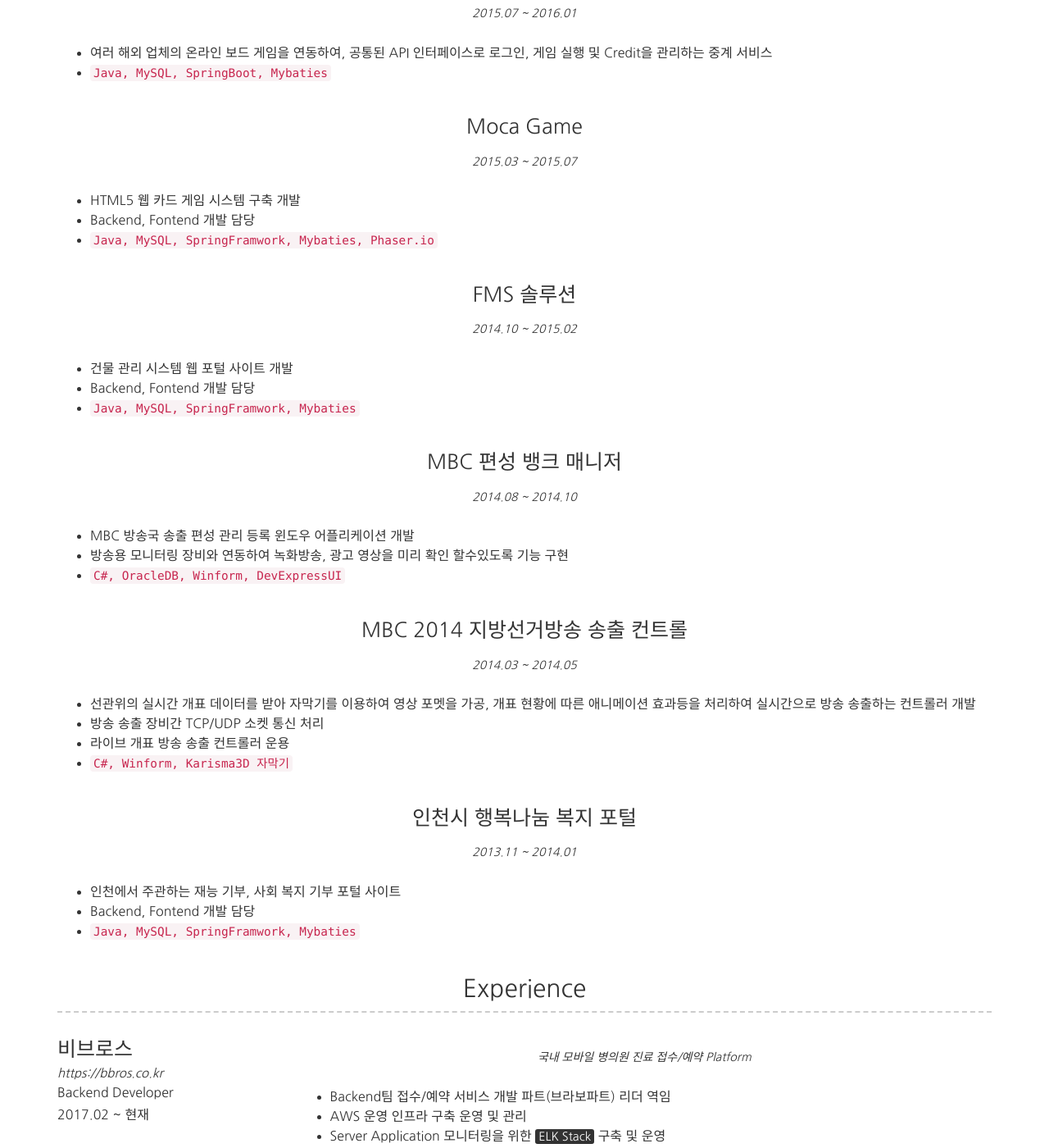
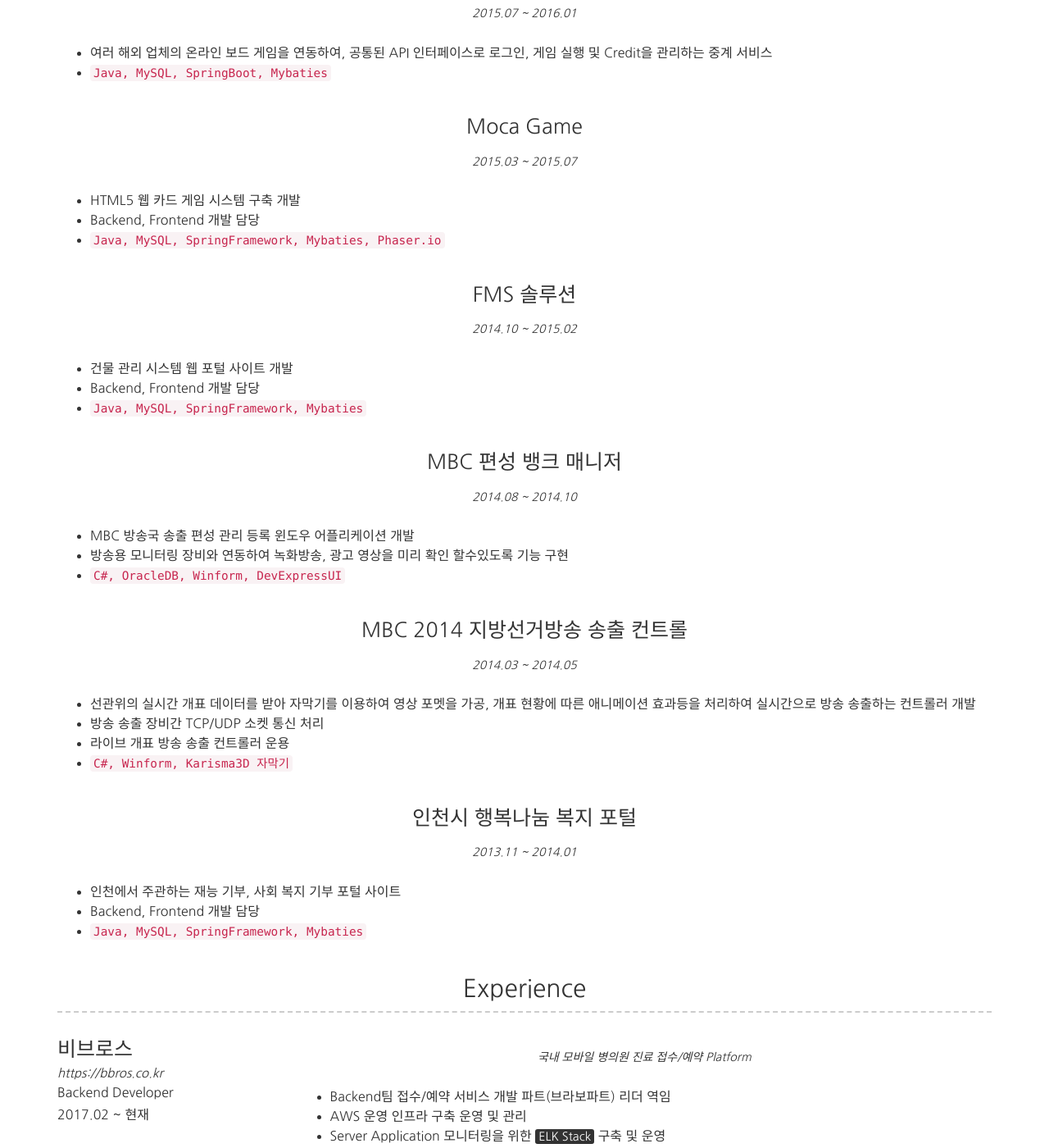
Before and after one commit to dkswjdals89/dkswjdals89.github.io, a Jekyll site: the page built from index.md, in a window 1280 px wide and 1400 px high, scrolled down 3391 px. Shown: the whole window at 82% size. Built offline with Jekyll 4.4.1, drawn with Linux system fonts in a browser that asks for light colours; nearby versions of some CDN libraries; some of the changed text lies outside the part shown.

Commit message:
fix: 오탈자 수정

````diff
--- a/_data/projects.yml
+++ b/_data/projects.yml
@@ -74,8 +74,8 @@
     2015.03 ~ 2015.07
   description: |
     - HTML5 웹 카드 게임 시스템 구축 개발
-    - Backend, Fontend 개발 담당
-    - ```Java, MySQL, SpringFramwork, Mybaties, Phaser.io```
+    - Backend, Frontend 개발 담당
+    - ```Java, MySQL, SpringFramework, Mybaties, Phaser.io```
 
 - layout: top-middle
   name: FMS 솔루션
@@ -83,8 +83,8 @@
     2014.10 ~ 2015.02
   description: |
     - 건물 관리 시스템 웹 포털 사이트 개발
-    - Backend, Fontend 개발 담당
-    - ```Java, MySQL, SpringFramwork, Mybaties```
+    - Backend, Frontend 개발 담당
+    - ```Java, MySQL, SpringFramework, Mybaties```
 
 - layout: top-middle
   name: MBC 편성 뱅크 매니저
@@ -111,5 +111,5 @@
     2013.11 ~ 2014.01
   description: |
     - 인천에서 주관하는 재능 기부, 사회 복지 기부 포털 사이트
-    - Backend, Fontend 개발 담당
-    - ```Java, MySQL, SpringFramwork, Mybaties```
+    - Backend, Frontend 개발 담당
+    - ```Java, MySQL, SpringFramework, Mybaties```
--- a/_data/skill.yml
+++ b/_data/skill.yml
@@ -31,7 +31,7 @@
   name: AWS
   description: |
     * Compute
-      * EC2, Elastic Beastalk, ECS, ECR, Lambda
+      * EC2, Elastic Beanstalk, ECS, ECR, Lambda
     * Storage
       * S3
     * Analytics
````
